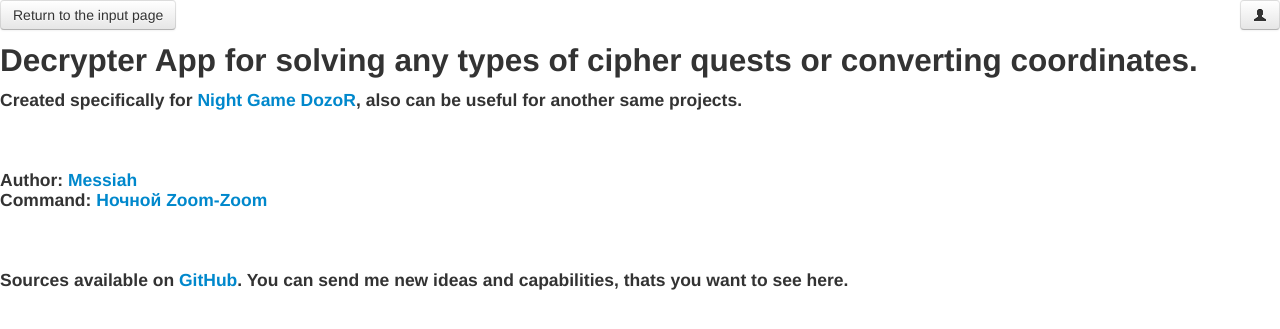
After one commit to m-messiah/decrypter, a Django app: template decrypter/templates/about.html in a window 1280 px wide. The commit adds this page. Shown: the top 329 px of the page. Run offline with Django 3.2, Linux system fonts and the light colour scheme; the template is opened without the code that fills it, so the values that code supplies are empty; some libraries are stand-ins or nearby versions.

Commit message:
about page

```diff
--- /dev/null
+++ b/decrypter/templates/about.html
@@ -0,0 +1,16 @@
+{% extends "base.html" %}
+
+{% block title %}About{% endblock %}
+
+{% block content %}
+<button class="btn" type="button" onclick="location.href='/';">Return to the input page</button>
+<h2>Decrypter App for solving any types of cipher quests or converting coordinates.</h2>
+<h4>Created specifically for <a href="http://dzzzr.ru/">Night Game DozoR</a>, also can be useful for another same projects.</h4>
+<br>
+<br>
+<h4>Author: <a href="https://twitter.com/m_messiah">Messiah</a><br>
+Command: <a href="http://nzz-ekb.ru">Ночной Zoom-Zoom</a></h4>
+<br><br>
+<h4>Sources available on <a href="https://github.com/m-muzafarov/decrypter">GitHub</a>. You can send me new ideas and capabilities, thats you want to see here.</h4>
+
+{% endblock %}
--- a/decrypter/templates/base.html
+++ b/decrypter/templates/base.html
@@ -3,6 +3,10 @@
 <html>
 <head>
     <meta http-equiv="content-type" content="text/html; charset=utf-8" />
+    <meta name="author" content="M_Messiah" />
+    <meta name="description" content="Decrypter app for Ciphers and Coordinates" />
+    <meta name="generator" content="Django" />
+    <meta name="keywords" content="DozoR cipher decrypter coordinates" />
     <script src="//ajax.googleapis.com/ajax/libs/jquery/2.0.2/jquery.min.js"></script>
     <script>
   (function(i,s,o,g,r,a,m){i['GoogleAnalyticsObject']=r;i[r]=i[r]||function(){
@@ -16,10 +20,11 @@
     </script>
     <!-- Bootstrap -->
     <link href="{% static "css/bootstrap.min.css" %}" rel="stylesheet" media="screen">
-    <title>{% block title %}Default{% endblock %} | Messiah</title>
+    <title>{% block title %}Default{% endblock %} | Decrypter</title>
 </head>
 <body>
 <!-- Yandex.Metrika counter --><script type="text/javascript">(function (d, w, c) { (w[c] = w[c] || []).push(function() { try { w.yaCounter21399523 = new Ya.Metrika({id:21399523, webvisor:true, clickmap:true, trackLinks:true, accurateTrackBounce:true}); } catch(e) { } }); var n = d.getElementsByTagName("script")[0], s = d.createElement("script"), f = function () { n.parentNode.insertBefore(s, n); }; s.type = "text/javascript"; s.async = true; s.src = (d.location.protocol == "https:" ? "https:" : "http:") + "//mc.yandex.ru/metrika/watch.js"; if (w.opera == "[object Opera]") { d.addEventListener("DOMContentLoaded", f, false); } else { f(); } })(document, window, "yandex_metrika_callbacks");</script><noscript><div><img src="//mc.yandex.ru/watch/21399523" style="position:absolute; left:-9999px;" alt="" /></div></noscript><!-- /Yandex.Metrika counter -->
+<button class="btn pull-right" type="button" onclick="location.href='/about/';" title="About"><i class="icon-user"></i></button>
     {% block content %}
     {% endblock %}
     <script src="{% static "js/bootstrap.min.js" %}"></script>
--- a/decrypter/urls.py
+++ b/decrypter/urls.py
@@ -10,6 +10,7 @@ urlpatterns = patterns(
         'django.views.static.serve',
         {'document_root': settings.STATIC_ROOT}),
     url(r'^$', views.decrypter),
+    url(r'^about/$', views.about),
     url(r'^robots\.txt$',
         TemplateView.as_view(template_name='robots.txt',
                              content_type='text/plain')),
--- a/decrypter/views.py
+++ b/decrypter/views.py
@@ -10,6 +10,10 @@ from django.shortcuts import render
 
 import cryptoanalyzis
 import coordinates
+
+
+def about(request):
+    return render(request, "about.html")
 
 
 def decrypter(request):
```
